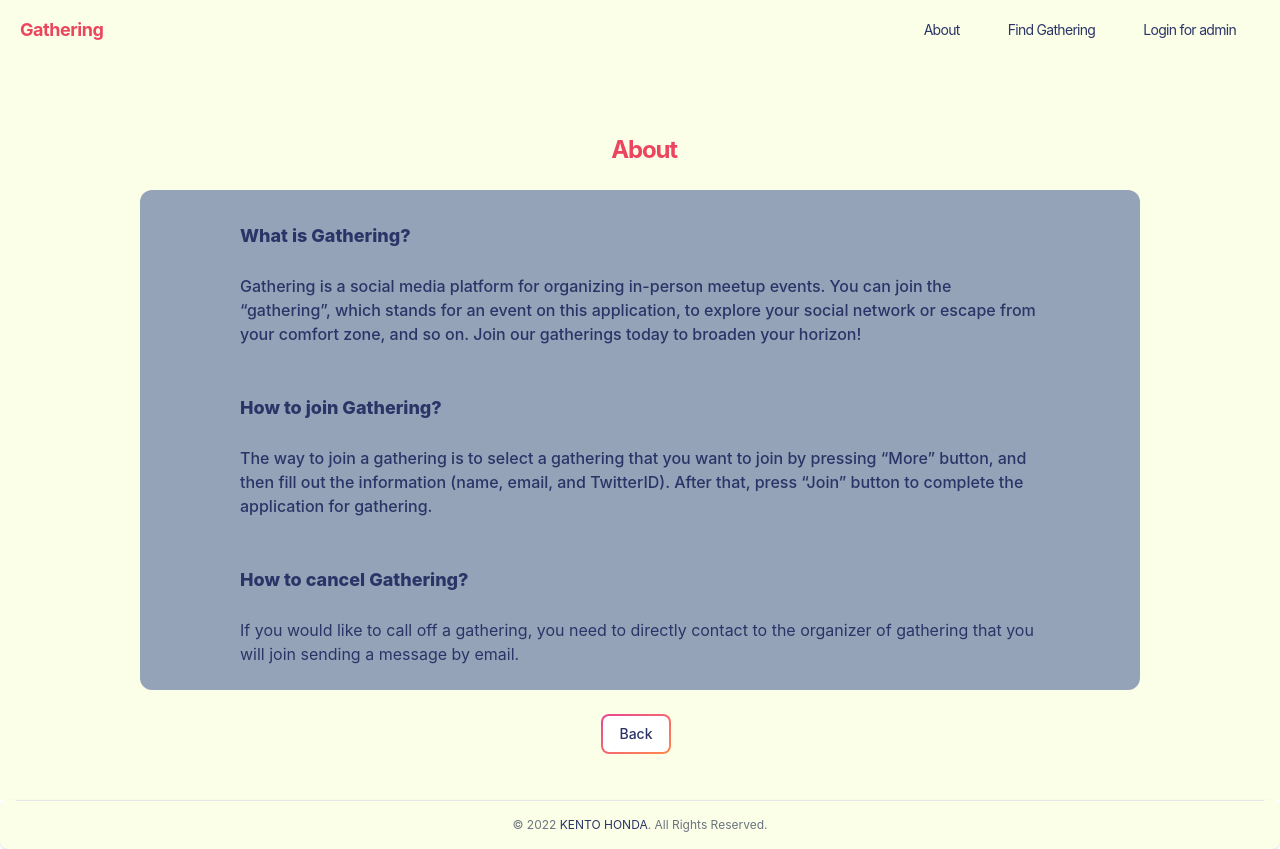
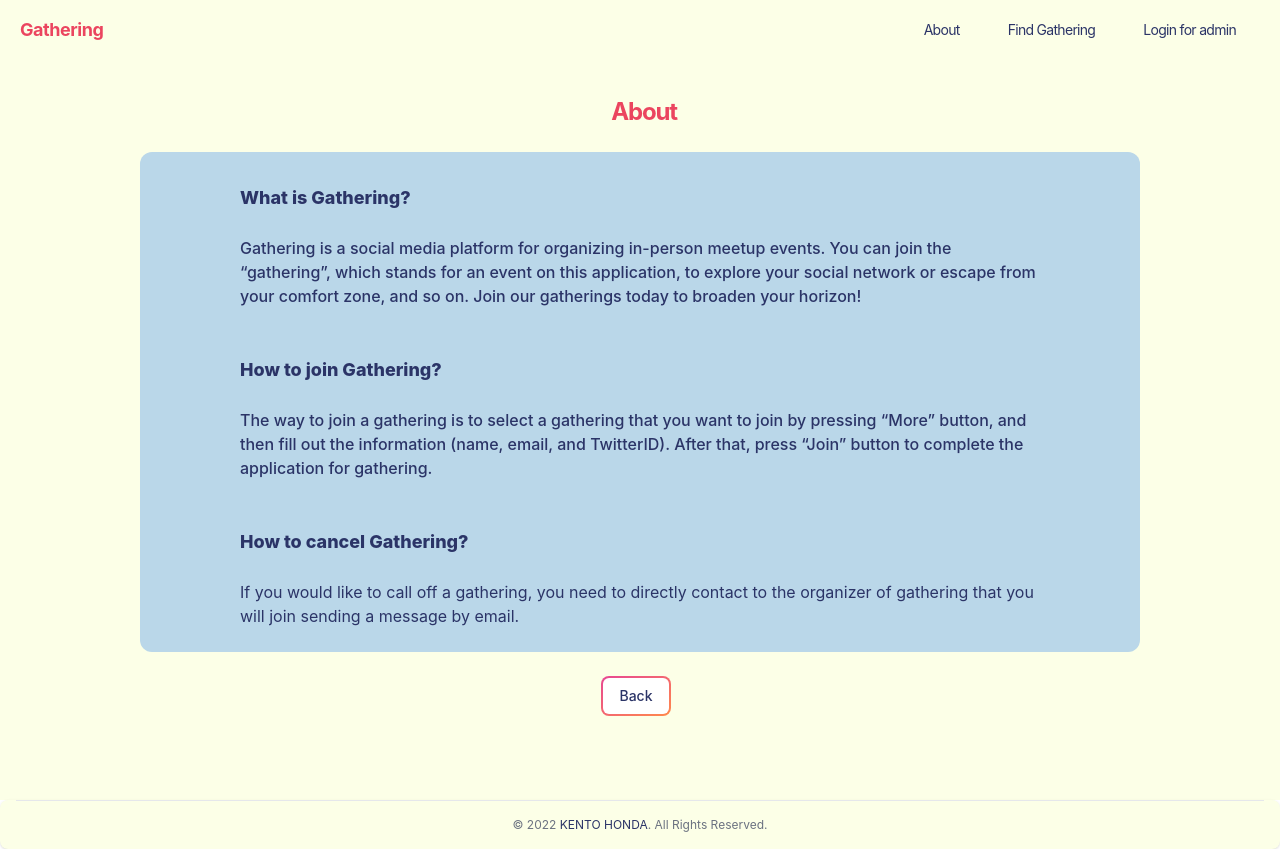
Before and after one commit to keento0809/gathering, a Next.js app in the folder frontend/: page /about in a window 1280 px wide. Built offline with nearby package versions, Linux system fonts and the light colour scheme; no server answers.

Commit message:
Modified the stlye for search input

```diff
--- a/frontend/Layout/Layout.tsx
+++ b/frontend/Layout/Layout.tsx
@@ -9,21 +9,22 @@ import { useLoadingContext } from "../context/LoadingContext";
 import bgImgUrl from "../public/static/bgImage.jpg";
 
 const Layout = ({ children }: LayoutProps) => {
-  const [styling, setStyling] = useState({});
+  const [isHero, setIsHero] = useState(false);
   const { isLoading } = useLoadingContext();
   const router = useRouter();
   useEffect(() => {
-    setStyling(
-      router.route === "/" ? {} : { backgroundColor: `rgb(254 202 202)` }
-    );
-  }, []);
+    console.log(router.route === "/");
+    setIsHero(router.route === "/");
+  }, [router.route]);
   return (
     <>
       <Meta />
       <Nav />
       <div className="containers">
         <section
-          className={`container-wrapper bg-secondary w-full rounded-b-xl flex items-center`}
+          className={`container-wrapper bg-secondary w-full rounded-b-xl flex ${
+            isHero && "items-center"
+          }`}
           style={{ minHeight: "100svh" }}
         >
           {children}
--- a/frontend/components/Card/Card.tsx
+++ b/frontend/components/Card/Card.tsx
@@ -26,7 +26,7 @@ const Card = ({ children }: ChildrenProps) => {
   }, []);
   return (
     <div
-      className="rounded-xl bg-slate-400 p-6 mt-6 overflow-scroll lg:max-w-1000 lg:mx-auto"
+      className="rounded-xl bg-bgForCard p-6 mt-6 overflow-scroll lg:max-w-1000 lg:mx-auto"
       style={{ minHeight: `${minHeight}px`, maxHeight: `${maxHeight}px` }}
     >
       {children}
--- a/frontend/components/Card/DetailCard.tsx
+++ b/frontend/components/Card/DetailCard.tsx
@@ -22,11 +22,11 @@ const DetailCard = ({ gathering }: GatheringProps) => {
         <section className="image bg-red-400 min-h-236">
           <img src={imageUrl} alt="" width="100%" style={{ height: "236px" }} />
         </section>
-        <section className="description p-4 bg-slate-50 min-h-236">
+        <section className="description p-4 bg-white min-h-236">
           <h3 className="text-lg font-bold tracking-tight">Description</h3>
           <p className="text-base pt-2">{gathering.description}</p>
         </section>
-        <section className="info p-4 bg-red-400 md:bg-slate-50 min-h-236">
+        <section className="info p-4 bg-red-400 md:bg-white min-h-236">
           <h3 className="text-lg font-bold tracking-tight">Info</h3>
           <ul className="pt-2 text-base">
             <li className="pb-1">Date: {gathering.date}</li>
@@ -68,7 +68,7 @@ const DetailCard = ({ gathering }: GatheringProps) => {
             <li className="pb-1">Organizer: {gathering.organizer.username}</li>
           </ul>
         </section>
-        <section className="schedule p-4 bg-slate-50 md:bg-red-400 min-h-236">
+        <section className="schedule p-4 bg-white md:bg-red-400 min-h-236">
           <h3 className="text-lg font-bold tracking-tight">Schedule</h3>
           <div className="pt-2">
             {schedule?.map((item, index) =>
@@ -100,7 +100,7 @@ const DetailCard = ({ gathering }: GatheringProps) => {
             />
           </div>
         </section>
-        <section className="specialNotes p-4 bg-slate-50 min-h-236">
+        <section className="specialNotes p-4 bg-white min-h-236">
           <h3 className="text-lg font-bold tracking-tight">Notes</h3>
           <p className="text-base py-2">{gathering.specialNotes}</p>
         </section>
--- a/frontend/components/SearchInput/SearchInput.tsx
+++ b/frontend/components/SearchInput/SearchInput.tsx
@@ -16,19 +16,19 @@ const SearchInput = ({ handleInputWord }: handleInputWord) => {
             <input
               type="search"
               id="search-dropdown"
-              className="block p-2.5 w-full z-20 text-sm text-textPrimary bg-gray-50 rounded-l-lg rounded-r-lg border-l-gray-50 border-l-2 border border-gray-300 focus:ring-red-500 focus:border-red-500 dark:bg-gray-700 dark:border-l-gray-700  dark:border-gray-600 dark:placeholder-gray-400 dark:text-white dark:focus:border-red-500"
+              className="block p-2.5 w-full z-20 text-sm text-textPrimary rounded-l-lg rounded-r-lg border-l-2 border border-gray-300 focus:ring-primary focus:border-primary dark:bg-gray-700 dark:border-l-gray-700  dark:border-gray-600 dark:placeholder-gray-400 dark:text-white dark:focus:border-primary"
               placeholder="Search"
               onChange={handleChange}
             />
             <button
               type="submit"
-              className="absolute top-0 right-0 p-2.5 text-sm font-medium text-white bg-red-500 rounded-r-lg border border-red-500 hover:bg-red-800 focus:ring-4 focus:outline-none focus:ring-red-300 dark:bg-red-600 dark:hover:bg-red-500 dark:focus:ring-red-800"
+              className="absolute top-0 right-0 p-2.5 text-sm font-medium transition-all text-white bg-primary rounded-r-lg border border-primary hover:bg-red-600 focus:ring-4 focus:outline-none focus:ring-red-300 dark:bg-red-600 dark:hover:bg-primary dark:focus:ring-red-600"
             >
               <svg
                 aria-hidden="true"
                 className="w-5 h-5"
                 fill="none"
-                stroke="currentColor"
+                stroke="white"
                 viewBox="0 0 24 24"
                 xmlns="http://www.w3.org/2000/svg"
               >
--- a/frontend/components/Wrapper/Wrapper.tsx
+++ b/frontend/components/Wrapper/Wrapper.tsx
@@ -2,10 +2,7 @@ import React from "react";
 import { ChildrenProps } from "../../models/model";
 
 const Wrapper = ({ children }: ChildrenProps) => {
-  return (
-    <div className="w-full px-5 pt-24">{children}</div>
-    // <div className="fixed top-28 left-0 w-full md:top-24 px-5">{children}</div>
-  );
+  return <div className="w-full px-5 pt-24">{children}</div>;
 };
 
 export default Wrapper;
--- a/frontend/pages/auth/signup.tsx
+++ b/frontend/pages/auth/signup.tsx
@@ -41,7 +41,7 @@ const Signup = () => {
         <h2 className="text-2xl font-bold text-center tracking-tighter text-primary dark:text-red-400">
           Sign up
         </h2>
-        <section className="auth-form rounded-xl bg-slate-400 min-h-500 p-8 mt-6">
+        <section className="auth-form rounded-xl bg-bgForCard min-h-500 p-8 mt-6">
           <form onSubmit={handleSubmit}>
             <div className="mb-6">
               <label
--- a/frontend/pages/search/index.tsx
+++ b/frontend/pages/search/index.tsx
@@ -26,9 +26,7 @@ const SearchGathering = ({ data }: GatheringsArrayType) => {
       <div className="explanations pt-3 pb-8">
         <div className="text-sm pl-0.5 pb-2">
           <p className="lg:text-center">
-            <span className="font-semibold">
-              {filteredData.length} gathering
-            </span>{" "}
+            <span className="font-bold">{filteredData.length} gathering</span>{" "}
             matches
           </p>
         </div>
--- a/frontend/tailwind.config.js
+++ b/frontend/tailwind.config.js
@@ -13,6 +13,7 @@ module.exports = {
         secondary: "#FCFFE7",
         textPrimary: "#2B3467",
         textSecondary: "#BAD7E9",
+        bgForCard: "#BAD7E9",
       },
       width: {
         180: "180px",
```
